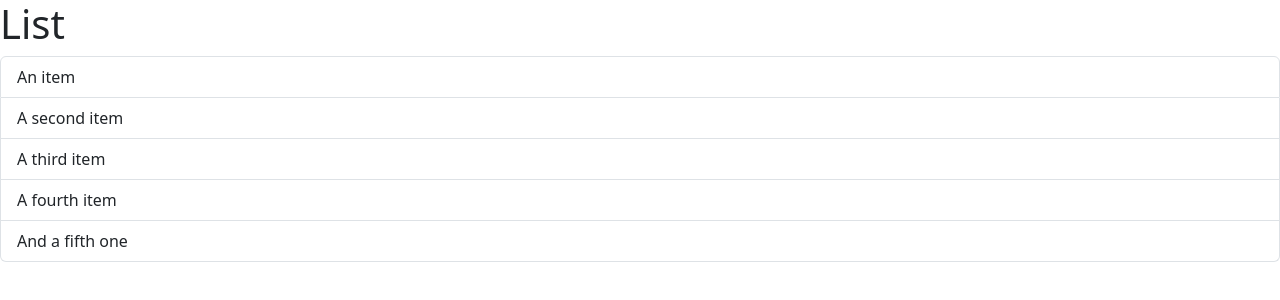
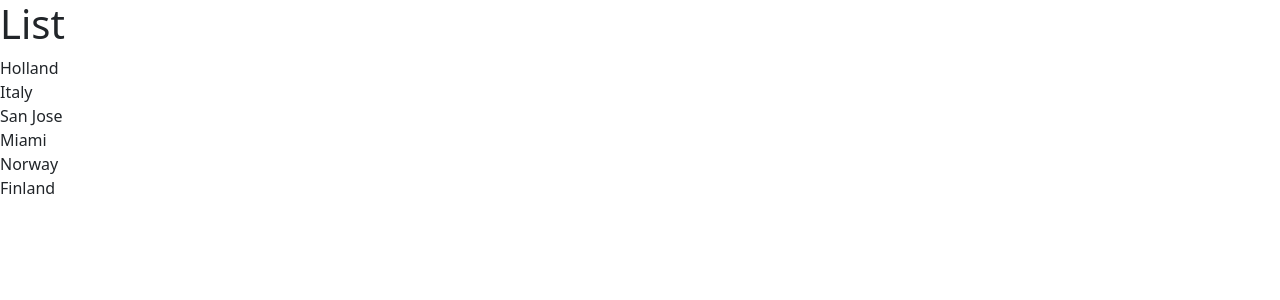
Before and after one commit to begumbasovali/react-first-step, a React (Vite) app: page / in a window 1280 px wide. Shown: the top 300 px of the page. Built offline with nearby package versions, Linux system fonts and the light colour scheme.

Commit message:
Rendering list with .map() method

```diff
--- a/src/components/ListGroup.tsx
+++ b/src/components/ListGroup.tsx
@@ -1,19 +1,17 @@
 import { Fragment } from "react";
-function ListGroup(){
+function ListGroup() {
+  const items = ["Holland", "Italy", "San Jose", "Miami", "Norway", "Finland"];
+
   return (
-
     <>
       <h1>List</h1>
       <ul className="list-group">
-        <li className="list-group-item">An item</li>
-        <li className="list-group-item">A second item</li>
-        <li className="list-group-item">A third item</li>
-        <li className="list-group-item">A fourth item</li>
-        <li className="list-group-item">And a fifth one</li>
+        {items.map((item) => (
+          <li key={item}>{item}</li>
+        ))}
       </ul>
     </>
   );
-
 }
 
 export default ListGroup;
```
